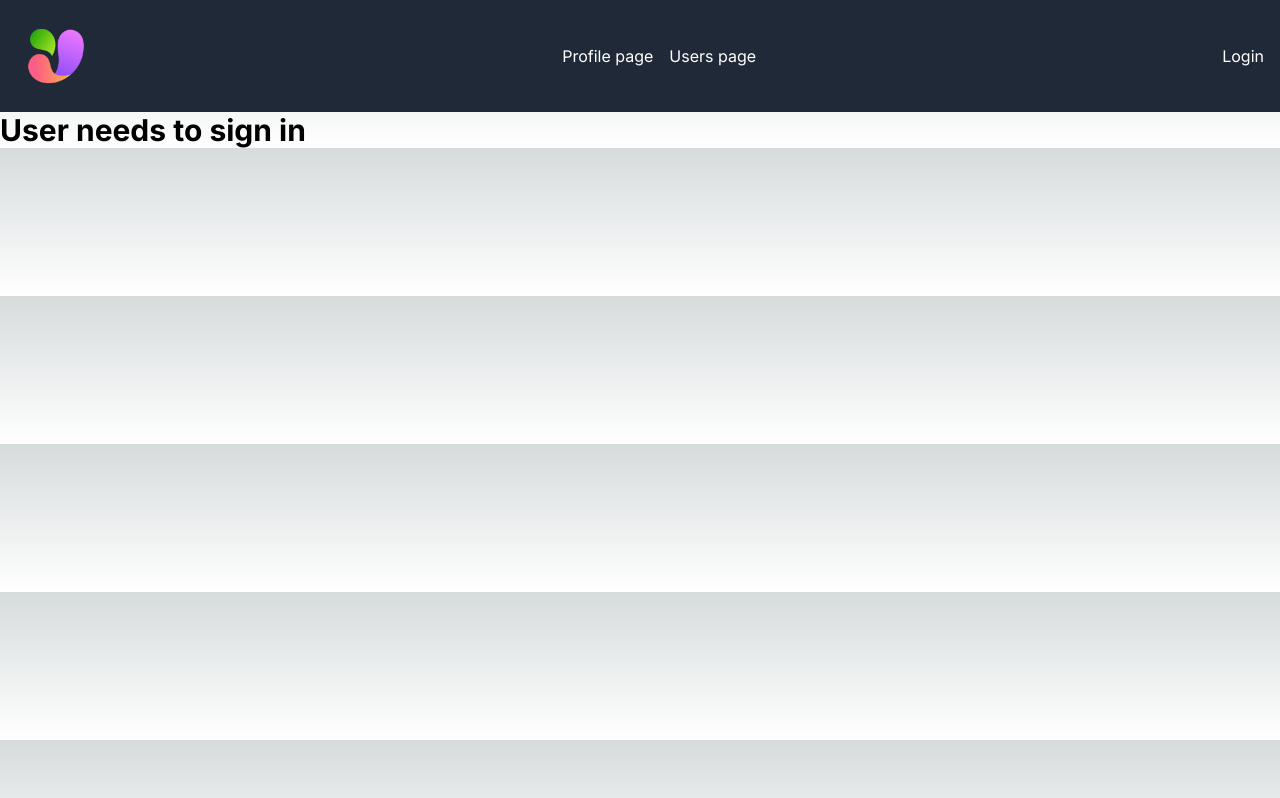
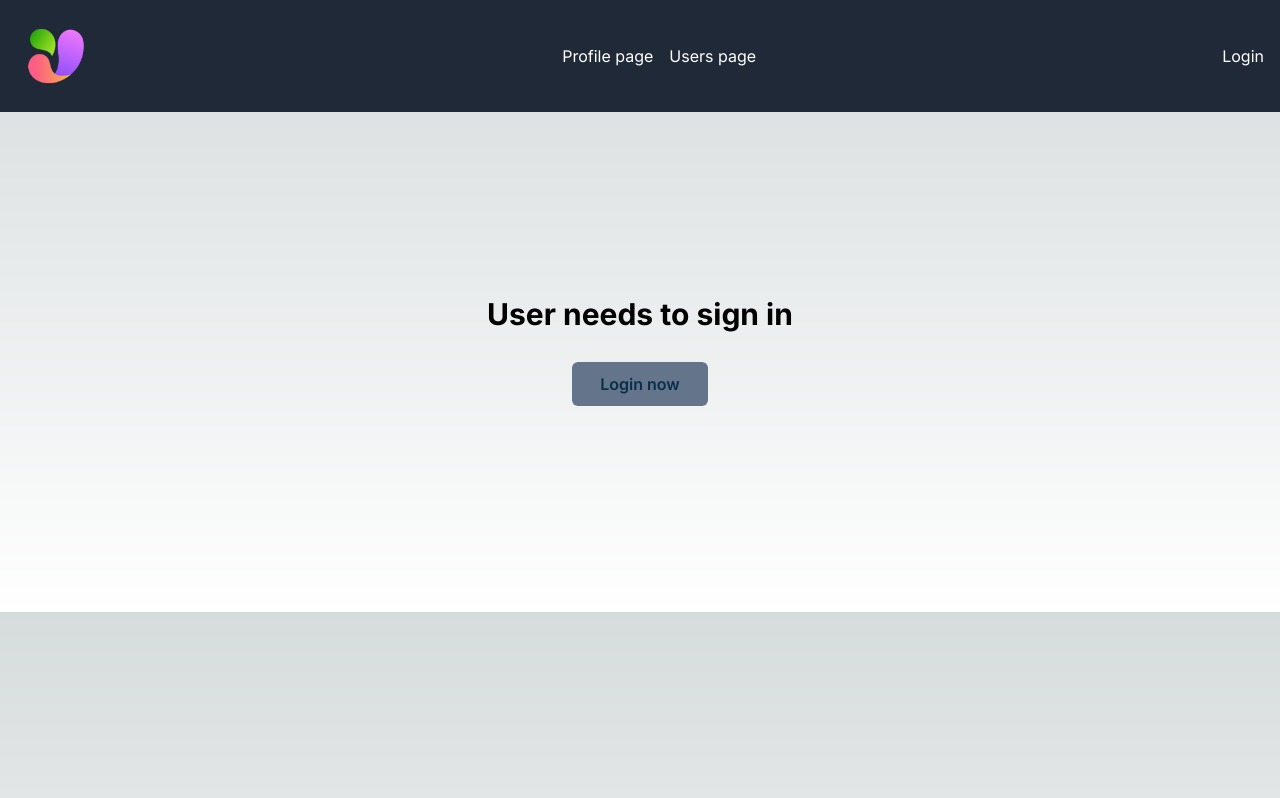
Before and after one commit to Adekoye-Adewale/supabase-data-storage, a Next.js app: page /profile-page in a window 1280 px wide. Built offline with nearby package versions, Linux system fonts and the light colour scheme; no server answers.

Commit message:
Update page.jsx

```diff
--- a/src/app/profile-page/page.jsx
+++ b/src/app/profile-page/page.jsx
@@ -1,16 +1,14 @@
 'use client';
 import React from 'react';
-import dynamic from 'next/dynamic';
 import { UserProfile } from '@/components/dashboard';
 import { useUserProfile } from '../hooks/useUserProfile';
-
-// const useUserProfile = dynamic(() => import('../hooks/useUserProfile'), {
-//     ssr: false,
-// });
+import { useFetchUserData } from '../utils/supabase/useFetchUserData';
+import Link from 'next/link';
 
 export default function ProfilePage() {
 
-    const { userProfile, loading } = useUserProfile();
+    // const { userProfile, loading } = useUserProfile();
+    const { data, loading, isLoggedIn } = useFetchUserData();
 
     if (loading) {
         return (
@@ -24,12 +22,23 @@ export default function ProfilePage() {
 
     return (
         <main>
-            {userProfile ? (
-                <UserProfile profile={userProfile} />
+            {isLoggedIn ? (
+                <UserProfile profile={data} />
             ) : (
-                <span className='m-auto text-3xl text-center font-bold'>
-                    User needs to sign in
-                </span>
+                <div className='p-2 w-full min-h-[500px] grid place-content-center gap-2 text-center'>
+                    <span className='m-auto text-3xl text-center font-bold'>
+                        User needs to sign in
+                    </span>
+                    <div className='my-8'>
+                        <Link
+                            href={'/login'}
+                            className='text-base font-semibold text-sky-950 bg-slate-500 py-3 px-7 rounded-md hover:bg-slate-300 transition-all duration-300'
+                        >
+                            Login now
+                        </Link>
+                    </div>
+                </div>
+
             )}
         </main>
     );
```
